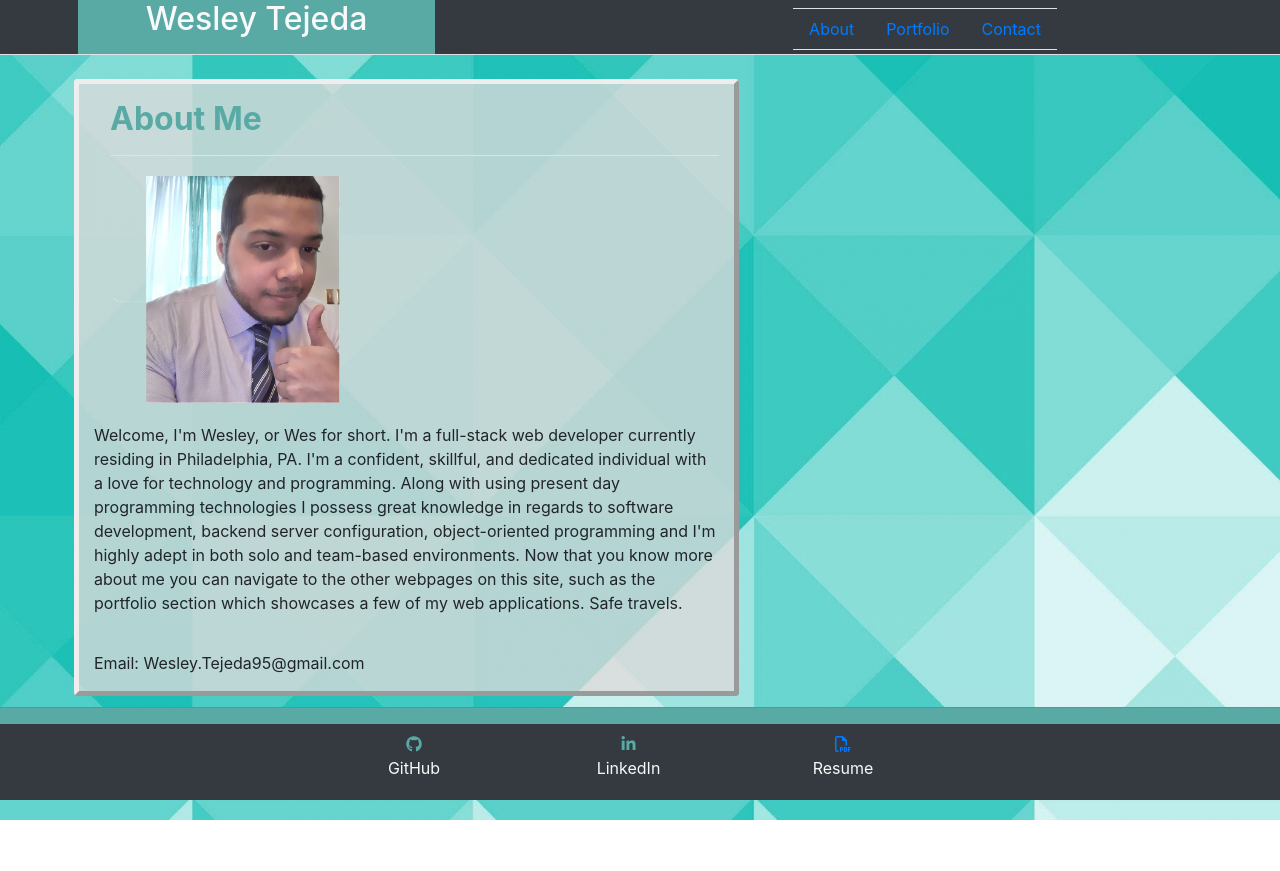
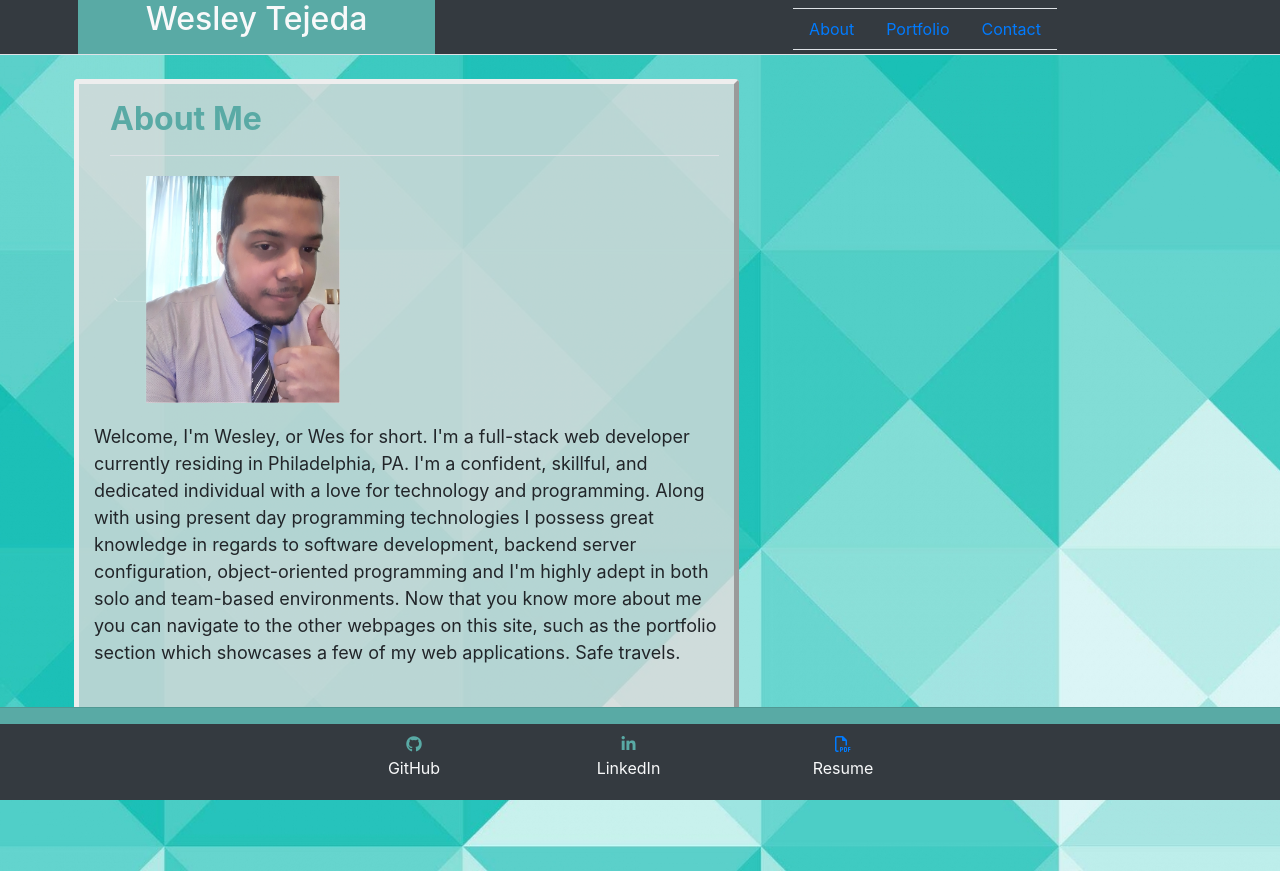
Before and after one commit to WesleyTejeda/react-portfolio, a React (Create React App) app: page / in a window 1280 px wide. Before the commit the page ends 820 px from the top, so only its background shows below. Built offline with nearby package versions, Linux system fonts and the light colour scheme.

Commit message:
Updated style on text

```diff
--- a/src/components/About/about.js
+++ b/src/components/About/about.js
@@ -12,7 +12,7 @@ export default function About() {
                     <div className="col-lg-6 col-md-6 col-sm-12 card-body">
                         <img className="aboutPic" src="images/myPic.png" alt="Wesley Tejeda, thumbs up!" />
                     </div>
-                    <article className="pb-4 mb-2">
+                    <article className="pb-4 mb-2" style={{fontSize: "18px"}}>
                         Welcome, I'm Wesley, or Wes for short. I'm a full-stack web developer currently residing in Philadelphia, PA. I'm a confident, skillful, and dedicated individual with a love for technology and programming. Along with using present day programming technologies I possess great knowledge in regards to software development, backend server configuration, object-oriented programming and I'm highly adept in both solo and team-based environments. Now that you know more about me you can navigate to the other webpages on this site, such as the portfolio section which showcases a few of my web applications. Safe travels.
                             </article>
                     <p className="pt-1">Email: Wesley.Tejeda95@gmail.com</p>
```
